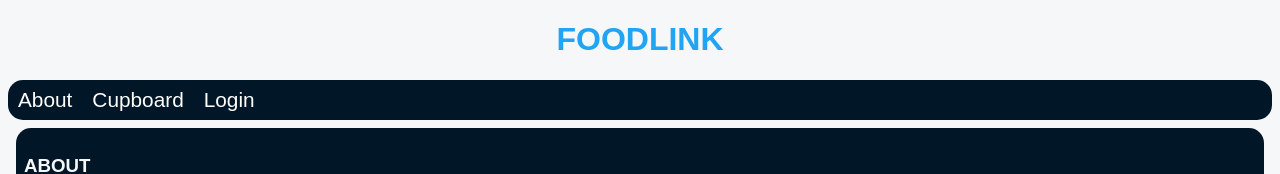
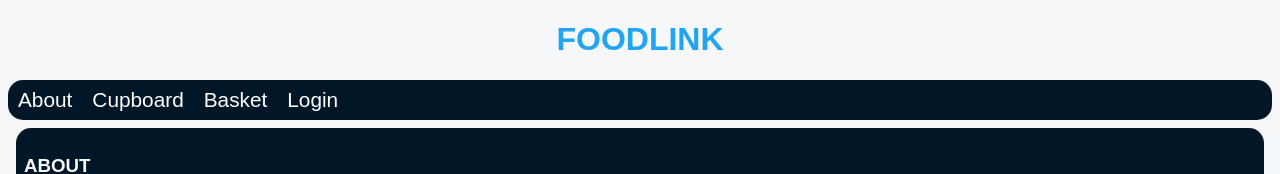
Before and after one commit to IsaacIngram/rit-swen261-u-fund-project, an Angular app in the folder ufund-ui/: page /about in a window 1280 px wide. Shown: the top 174 px of the page. Built offline with nearby package versions, Linux system fonts and the light colour scheme.

Commit message:
feat: add basket to navigation
add basket back to navigation so we can navigate to it

```diff
--- a/ufund-ui/src/app/app.component.html
+++ b/ufund-ui/src/app/app.component.html
@@ -5,6 +5,7 @@
     <ul>
       <li><a routerLink="/about">About</a></li>
       <li><a routerLink="/cupboard">Cupboard</a></li>
+      <li><a routerLink="/basket">Basket</a></li>
       <li>
         <a *ngIf="isLoggedIn()" (click)="logout()">Logout</a>
         <a *ngIf="!isLoggedIn()" routerLink="/login">Login</a>
```
